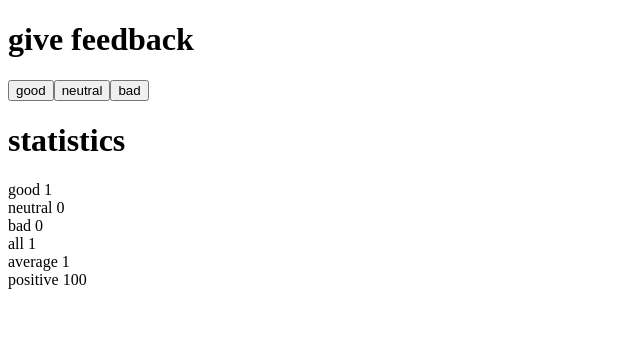
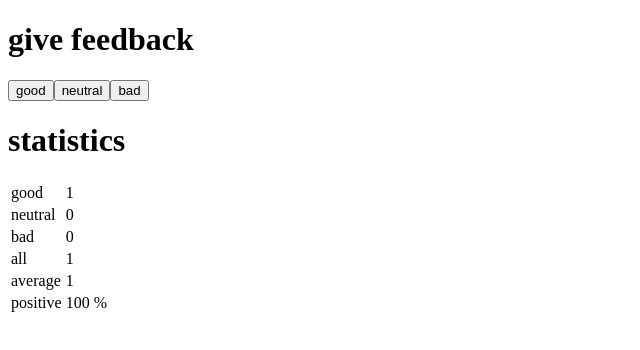
Before and after one commit to MarshPeter/fullstack-open, a React (Vite) app in the folder part1/unicafe/: page / in a window 1280 px wide. Both pictures are taken after a click on the button "good". Shown: the top 350 px of the page, without its empty margins (0-640 px from the left). Built offline with nearby package versions, Linux system fonts and the light colour scheme.

Commit message:
finished unicafe part 6

```diff
--- a/part1/unicafe/src/App.jsx
+++ b/part1/unicafe/src/App.jsx
@@ -2,9 +2,10 @@ import { useState } from "react";
 
 function StatisticsLine(props) {
     return (
-        <div>
-            {props.name} {props.value}
-        </div>
+        <tr>
+            <td>{props.name}</td>
+            <td>{props.value}</td>
+        </tr>
     );
 }
 
@@ -17,14 +18,16 @@ function Statistics(props) {
         );
     }
     return (
-        <div>
-            <StatisticsLine name="good" value={props.good} />
-            <StatisticsLine name="neutral" value={props.neutral} />
-            <StatisticsLine name="bad" value={props.bad} />
-            <StatisticsLine name="all" value={props.all} />
-            <StatisticsLine name="average" value={props.average} />
-            <StatisticsLine name="positive" value={props.positive} />
-        </div>
+        <table>
+            <tbody>
+                <StatisticsLine name="good" value={props.good} />
+                <StatisticsLine name="neutral" value={props.neutral} />
+                <StatisticsLine name="bad" value={props.bad} />
+                <StatisticsLine name="all" value={props.all} />
+                <StatisticsLine name="average" value={props.average} />
+                <StatisticsLine name="positive" value={props.positive + " %"} />
+            </tbody>
+        </table>
     );
 }
 
```
